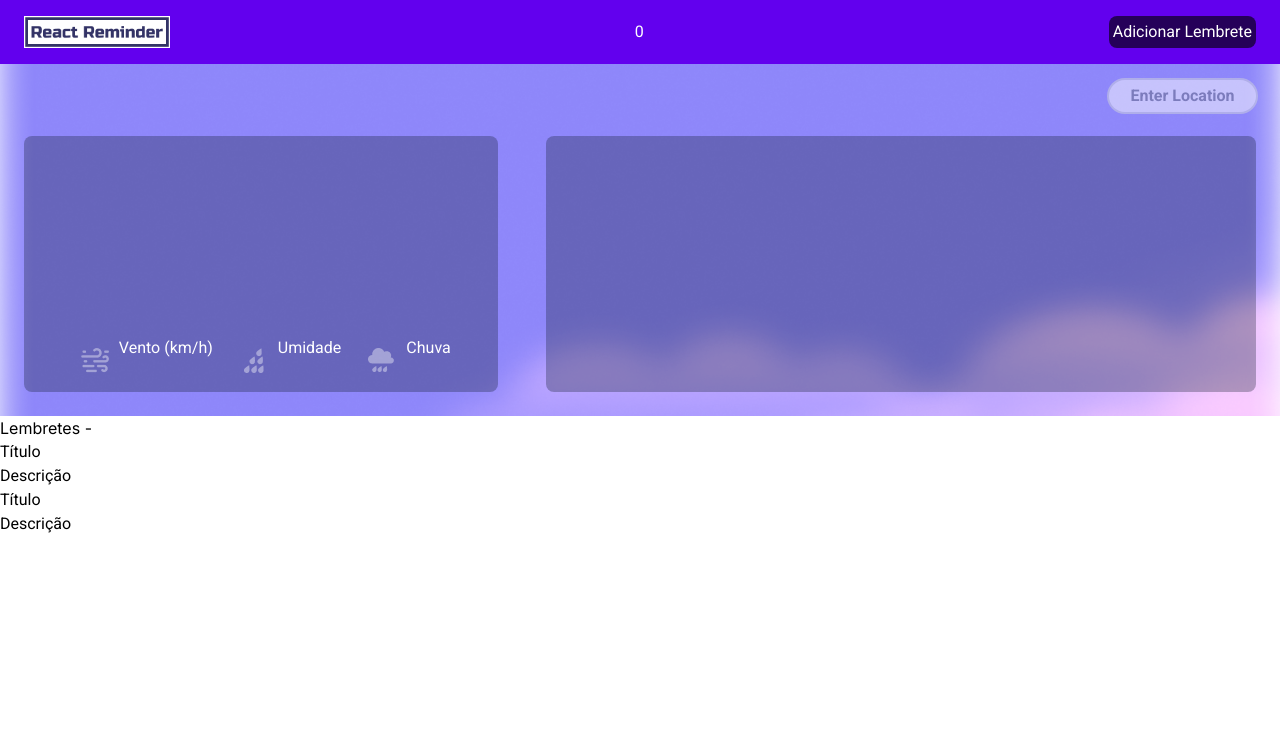
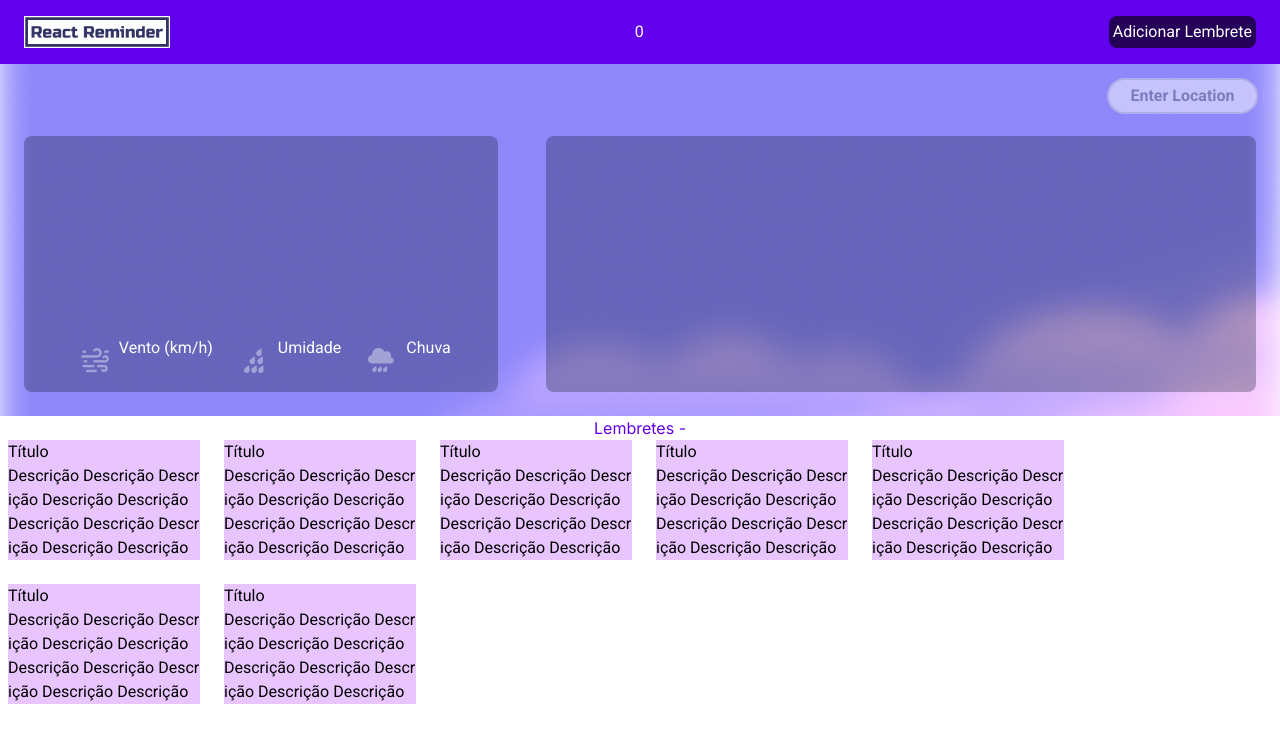
Before and after one commit to eduhorta/reactreminder, a React (Vite) app: page / in a window 1280 px wide. Shown: the top 742 px of the page. Built offline with nearby package versions, Linux system fonts and the light colour scheme.

Commit message:
before plugin

```diff
--- a/src/components/StickyNotes/StickyNotes.tsx
+++ b/src/components/StickyNotes/StickyNotes.tsx
@@ -3,16 +3,80 @@ import React from 'react';
 function StickyNotes() {
   return (
     <>
-      <div>
-        <h1>Lembretes -</h1>
+      <div className="text-center">
+        <h1 className="text-roxo-600">Lembretes -</h1>
       </div>
-      <div>
-        <h2>Título</h2>
-        <p>Descrição</p>
-      </div>
-      <div>
-        <h2>Título</h2>
-        <p>Descrição</p>
+      <div className="mx-2 flex flex-wrap justify-start gap-6">
+        <div className="w-48 bg-roxo-300">
+          <h2>Título</h2>
+          <p className="h-24 overflow-auto break-all">
+            Descrição Descrição Descrição Descrição Descrição Descrição
+            Descrição Descrição Descrição Descrição Descrição Descrição
+            Descrição Descrição Descrição Descrição Descrição Descrição
+            Descrição Descrição Descrição Descrição Descrição Descrição
+            Descrição Descrição Descrição{' '}
+          </p>
+        </div>
+        <div className="w-48 bg-roxo-300">
+          <h2>Título</h2>
+          <p className="h-24 overflow-auto break-all">
+            Descrição Descrição Descrição Descrição Descrição Descrição
+            Descrição Descrição Descrição Descrição Descrição Descrição
+            Descrição Descrição Descrição Descrição Descrição Descrição
+            Descrição Descrição Descrição Descrição Descrição Descrição
+            Descrição Descrição Descrição{' '}
+          </p>
+        </div>
+        <div className="w-48 bg-roxo-300">
+          <h2>Título</h2>
+          <p className="h-24 overflow-auto break-all">
+            Descrição Descrição Descrição Descrição Descrição Descrição
+            Descrição Descrição Descrição Descrição Descrição Descrição
+            Descrição Descrição Descrição Descrição Descrição Descrição
+            Descrição Descrição Descrição Descrição Descrição Descrição
+            Descrição Descrição Descrição{' '}
+          </p>
+        </div>
+        <div className="w-48 bg-roxo-300">
+          <h2>Título</h2>
+          <p className="h-24 overflow-auto break-all">
+            Descrição Descrição Descrição Descrição Descrição Descrição
+            Descrição Descrição Descrição Descrição Descrição Descrição
+            Descrição Descrição Descrição Descrição Descrição Descrição
+            Descrição Descrição Descrição Descrição Descrição Descrição
+            Descrição Descrição Descrição{' '}
+          </p>
+        </div>
+        <div className="w-48 bg-roxo-300">
+          <h2>Título</h2>
+          <p className="h-24 overflow-auto break-all">
+            Descrição Descrição Descrição Descrição Descrição Descrição
+            Descrição Descrição Descrição Descrição Descrição Descrição
+            Descrição Descrição Descrição Descrição Descrição Descrição
+            Descrição Descrição Descrição Descrição Descrição Descrição
+            Descrição Descrição Descrição{' '}
+          </p>
+        </div>
+        <div className="w-48 bg-roxo-300">
+          <h2>Título</h2>
+          <p className="h-24 overflow-auto break-all">
+            Descrição Descrição Descrição Descrição Descrição Descrição
+            Descrição Descrição Descrição Descrição Descrição Descrição
+            Descrição Descrição Descrição Descrição Descrição Descrição
+            Descrição Descrição Descrição Descrição Descrição Descrição
+            Descrição Descrição Descrição{' '}
+          </p>
+        </div>
+        <div className="w-48 bg-roxo-300">
+          <h2>Título</h2>
+          <p className="h-24 overflow-auto break-all">
+            Descrição Descrição Descrição Descrição Descrição Descrição
+            Descrição Descrição Descrição Descrição Descrição Descrição
+            Descrição Descrição Descrição Descrição Descrição Descrição
+            Descrição Descrição Descrição Descrição Descrição Descrição
+            Descrição Descrição Descrição{' '}
+          </p>
+        </div>
       </div>
     </>
   );
```
